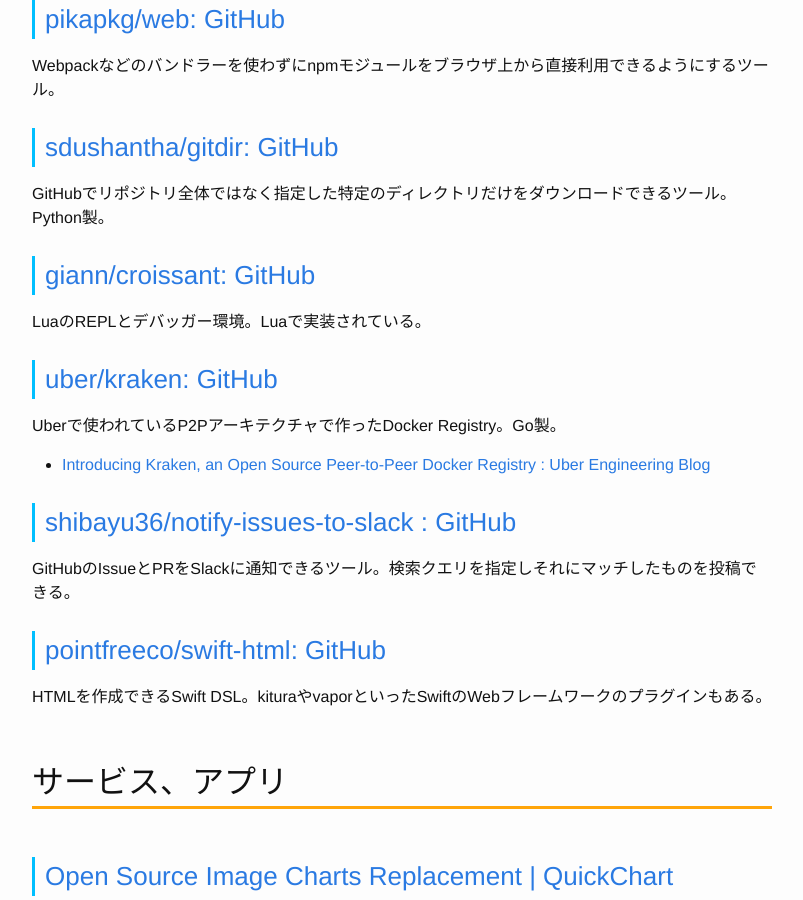
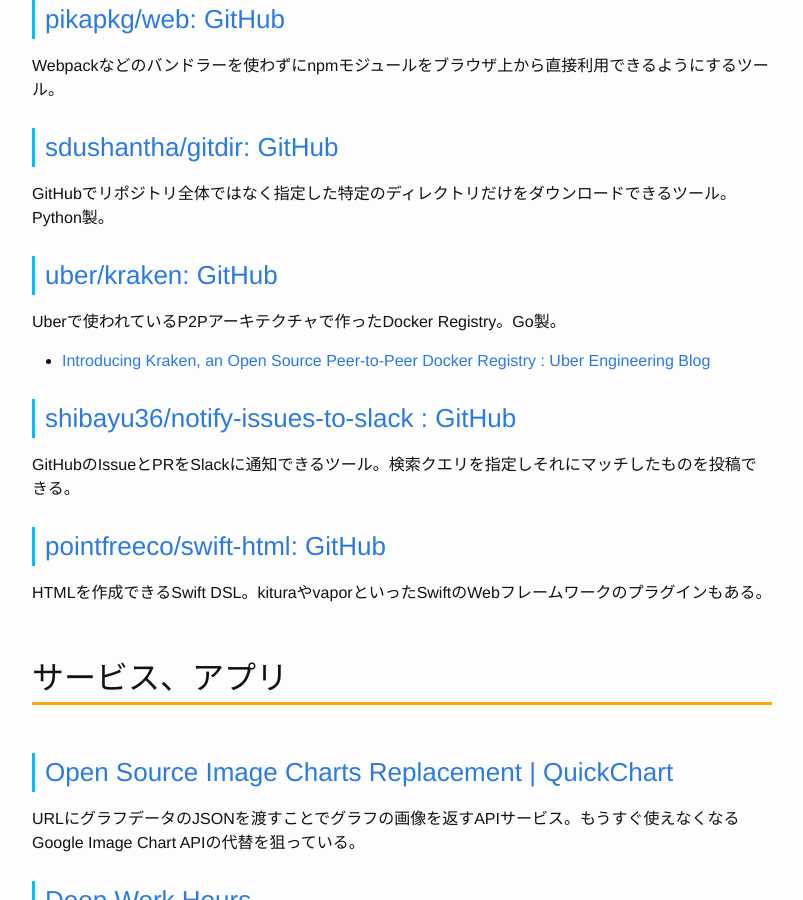
Before and after one commit to Gather-Tech/Gather-Tech.github.io, a Jekyll site: the page built from _posts/2019/2019-03-11-Gather141.md, in a window 1280 px wide and 900 px high, scrolled down 3549 px. Shown: the whole window, without its empty margins (238-1041 px from the left). Built offline with Jekyll 4.4.1, drawn with Linux system fonts in a browser that asks for light colours; comment, search, counter and statistics services are not loaded.

Commit message:
Reduce an article

```diff
--- a/_posts/2019/2019-03-11-Gather141.md
+++ b/_posts/2019/2019-03-11-Gather141.md
@@ -85,10 +85,6 @@
 
 GitHubでリポジトリ全体ではなく指定した特定のディレクトリだけをダウンロードできるツール。Python製。
 
-### [giann/croissant: GitHub](https://github.com/giann/croissant)
-
-LuaのREPLとデバッガー環境。Luaで実装されている。
-
 ### [uber/kraken: GitHub](https://github.com/uber/kraken)
 
 Uberで使われているP2Pアーキテクチャで作ったDocker Registry。Go製。
```
